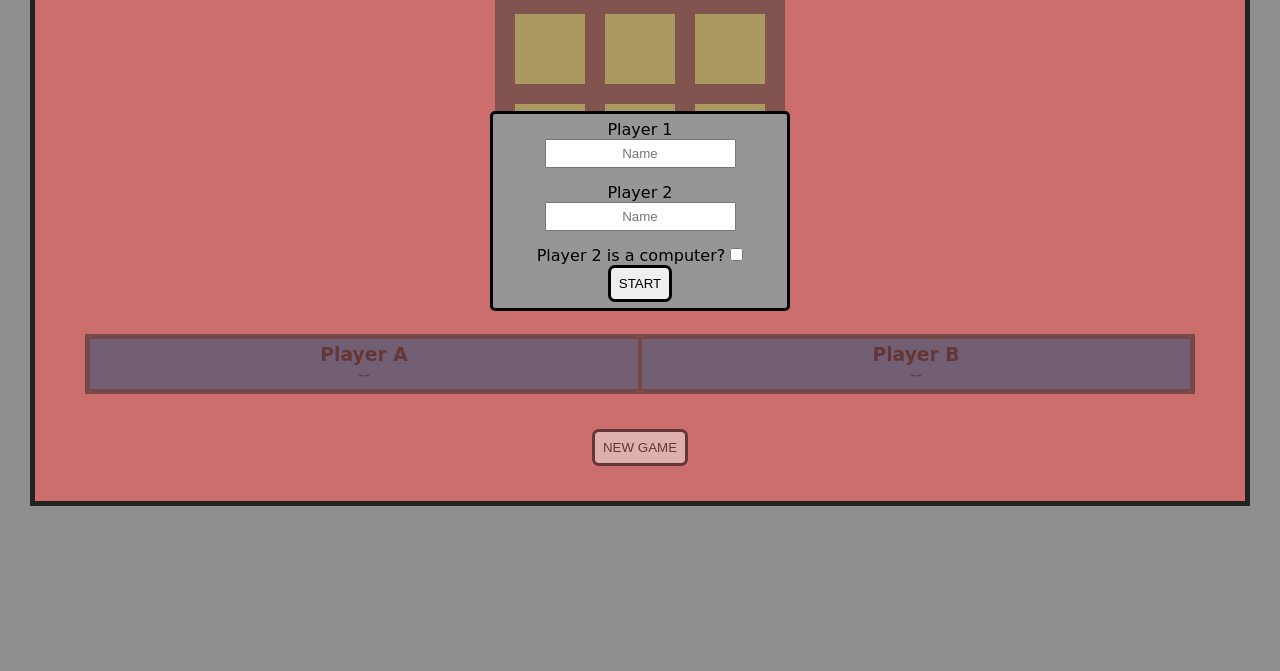
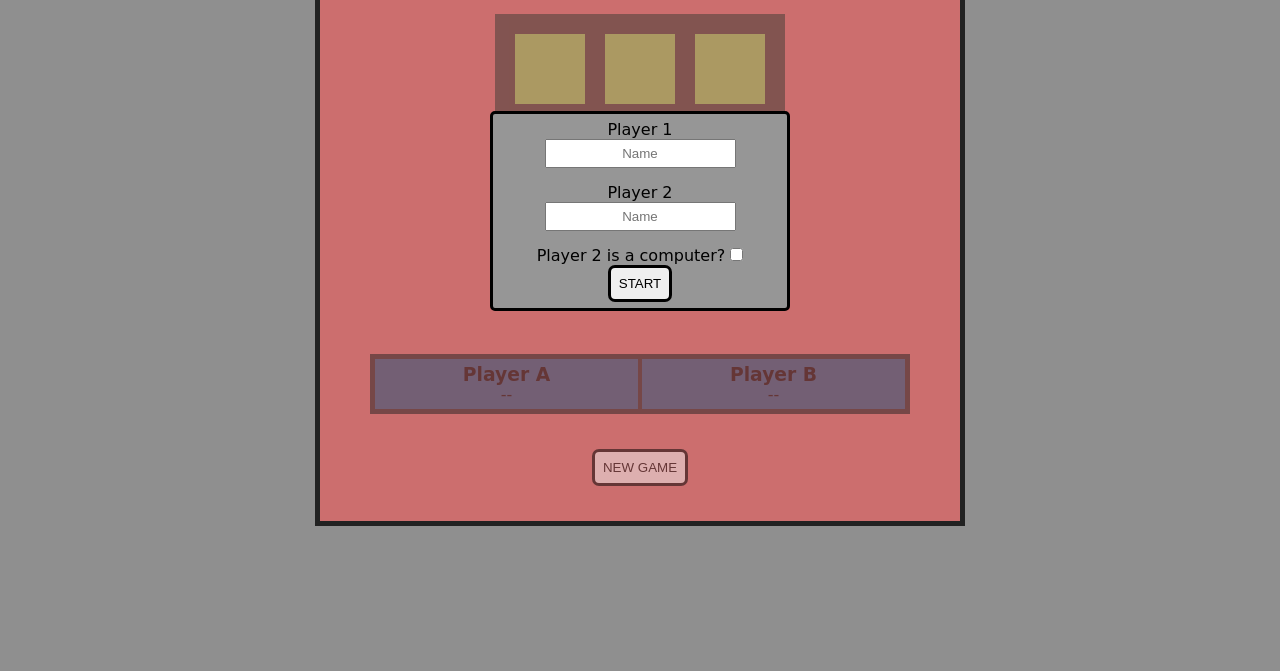
Before and after one commit to braxtonlemmon/tic-tac-toe-js, a plain HTML site: page index.html in a window 1280 px wide. Shown: the part 129-800 px from the top of the page. Drawn offline with Linux system fonts and the light colour scheme; a web font is replaced by a local one.

Commit message:
Add responsive design

```diff
--- a/style.css
+++ b/style.css
@@ -14,10 +14,12 @@ body {
 /* Main Container */
 .container {
 	padding: 20px 50px;
+	max-width: 400px;
 	display: flex;
 	flex-direction: column;
 	align-items: center;
-	margin: 30px;
+	justify-content: center;
+	margin: 50px auto;
 	background: rgb(204, 110, 110);
 	border: 5px solid rgb(34, 34, 34);
 }
@@ -129,3 +131,15 @@ body {
 .reset-button {
 	margin: 15px 0;
 }
+
+@media only screen and (min-width: 768px) {
+	.container {
+		max-width: 600px;
+	}
+}
+
+@media only screen and (min-width: 992px) {
+	.container {
+		max-width: 650px;
+	}
+}
```
